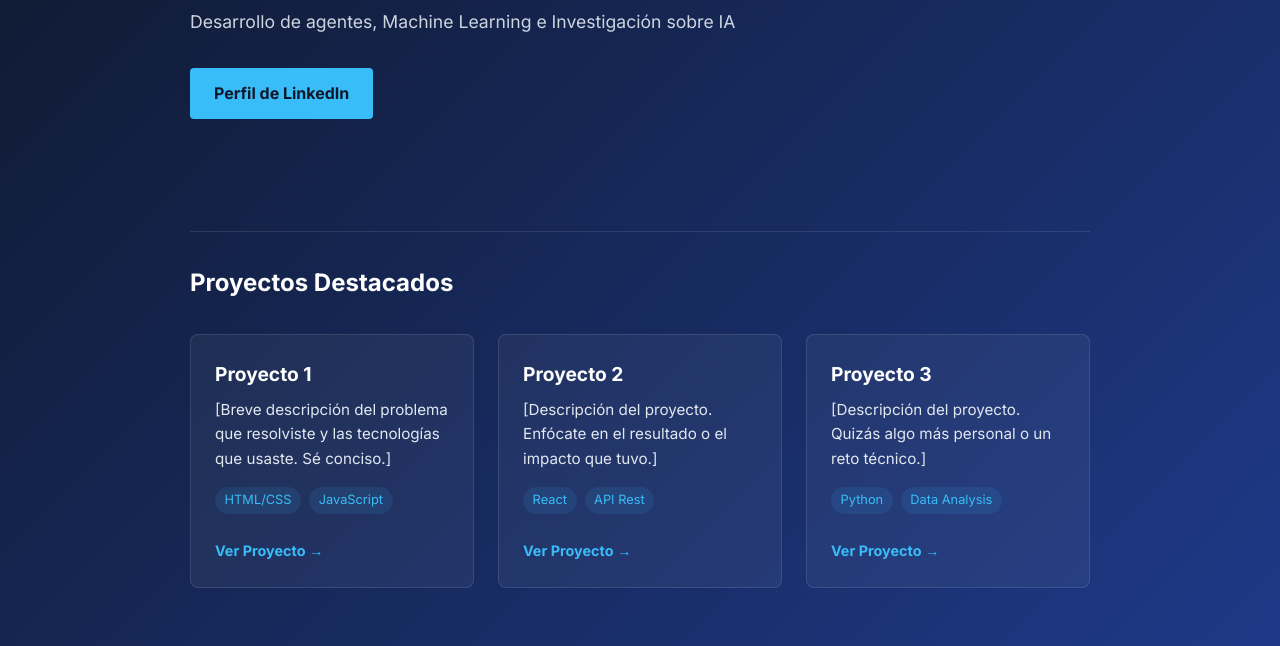
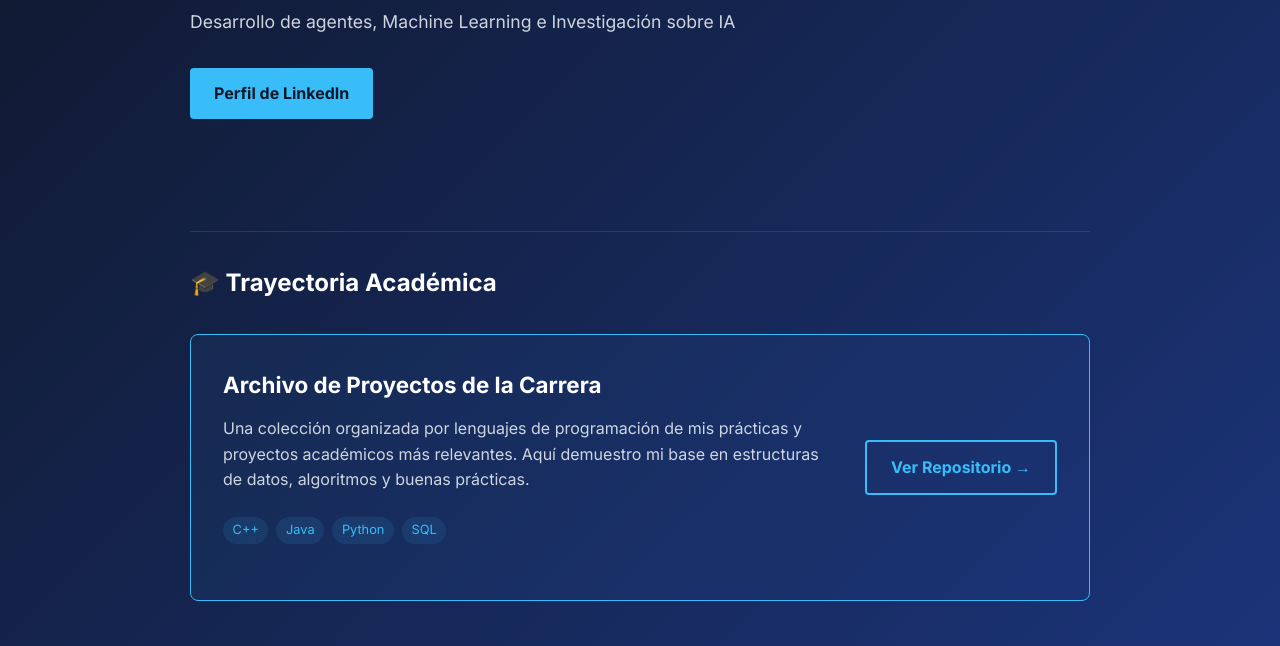
Before and after one commit to glucenavaz/glucenavaz.github.io, a plain HTML site: page index.html in a window 1280 px wide. Shown: the part 256-902 px from the top of the page. Drawn offline with Linux system fonts and the light colour scheme.

Commit message:
Update secciones

```diff
--- a/index.html
+++ b/index.html
@@ -9,7 +9,7 @@
 
     <meta property="og:title" content="Gonzalo Lucena Vázquez | Universidad de Murcia">
     <meta property="og:description" content="Echa un vistazo a mis últimos proyectos y experiencia.">
-    </head>
+</head>
 <body>
 
     <div class="container">
@@ -23,8 +23,25 @@
             <a href="https://www.linkedin.com/in/gonzalo-lucena-vazquez" class="btn-cta" target="_blank">Perfil de LinkedIn</a>
         </header>
 
+        <section class="university-section">
+            <h3>🎓 Trayectoria Académica</h3>
+            <div class="featured-repo-card">
+                <div class="repo-content">
+                    <h4>Archivo de Proyectos de la Carrera</h4>
+                    <p>Una colección organizada por lenguajes de programación de mis prácticas y proyectos académicos más relevantes. Aquí demuestro mi base en estructuras de datos, algoritmos y buenas prácticas.</p>
+                    <div class="tags">
+                        <span>C++</span>
+                        <span>Java</span>
+                        <span>Python</span>
+                        <span>SQL</span>
+                    </div>
+                </div>
+                <a href="https://github.com/glucenavaz/Resumen-Universidad.git" class="btn-repo" target="_blank">Ver Repositorio →</a>
+            </div>
+        </section>
+
         <section class="projects-section">
-            <h3>Proyectos Destacados</h3>
+            <h3>Proyectos Personales</h3>
 
             <div class="projects-grid">
 
@@ -35,7 +52,7 @@
                         <span>HTML/CSS</span>
                         <span>JavaScript</span>
                     </div>
-                    <a href="#" class="project-link">Ver Proyecto →</a>
+                    <a href="#" class="project-link" target="_blank">Ver Proyecto →</a>
                 </article>
 
                 <article class="project-card">
@@ -45,7 +62,7 @@
                         <span>React</span>
                         <span>API Rest</span>
                     </div>
-                    <a href="#" class="project-link">Ver Proyecto →</a>
+                    <a href="#" class="project-link" target="_blank">Ver Proyecto →</a>
                 </article>
 
                 <article class="project-card">
@@ -55,7 +72,7 @@
                         <span>Python</span>
                         <span>Data Analysis</span>
                     </div>
-                    <a href="#" class="project-link">Ver Proyecto →</a>
+                    <a href="#" class="project-link" target="_blank">Ver Proyecto →</a>
                 </article>
 
             </div>
--- a/style.css
+++ b/style.css
@@ -80,7 +80,63 @@ h2 {
     background-color: white;
 }
 
-/* --- Sección de Proyectos --- */
+/* --- Sección Universitaria (Destacada) --- */
+.university-section {
+    margin-top: 3rem;
+    padding-top: 2rem;
+    border-top: 1px solid rgba(255,255,255,0.1);
+}
+
+.featured-repo-card {
+    background: linear-gradient(135deg, rgba(56, 189, 248, 0.05), rgba(30, 58, 138, 0.2));
+    border: 1px solid var(--accent-color);
+    border-radius: 8px;
+    padding: 2rem;
+    display: flex;
+    align-items: center;
+    justify-content: space-between;
+    gap: 2rem;
+    margin-bottom: 2rem;
+    transition: transform 0.3s ease, box-shadow 0.3s ease;
+}
+
+.featured-repo-card:hover {
+    transform: translateY(-3px);
+    box-shadow: 0 8px 20px rgba(0, 0, 0, 0.2);
+}
+
+.repo-content h4 {
+    font-size: 1.4rem;
+    color: var(--heading-color);
+    margin-bottom: 0.8rem;
+}
+
+.repo-content p {
+    font-size: 1rem;
+    margin-bottom: 1.5rem;
+    opacity: 0.9;
+}
+
+/* Botón especial para el repositorio de la carrera */
+.btn-repo {
+    display: inline-block;
+    padding: 0.8rem 1.5rem;
+    background-color: transparent;
+    color: var(--accent-color);
+    text-decoration: none;
+    font-weight: 700;
+    border: 2px solid var(--accent-color);
+    border-radius: 4px;
+    transition: all 0.2s ease;
+    white-space: nowrap; /* Evita que el texto del botón se parta en dos líneas */
+}
+
+.btn-repo:hover {
+    background-color: var(--accent-color);
+    color: var(--bg-gradient-start);
+}
+
+/* --- Sección de Proyectos Personales --- */
 .projects-section {
     margin-top: 3rem;
     padding-top: 2rem;
@@ -161,8 +217,15 @@ footer {
 }
 footer a { color: var(--text-color); }
 
+/* --- Ajustes para móviles --- */
+@media (max-width: 768px) {
+    /* Tarjeta destacada apilada en pantallas medianas/pequeñas */
+    .featured-repo-card {
+        flex-direction: column;
+        align-items: flex-start;
+    }
+}
 
-/* --- Ajustes para móviles --- */
 @media (max-width: 600px) {
     h1 { font-size: 2.5rem; }
     h2 { font-size: 1.4rem; }
```
